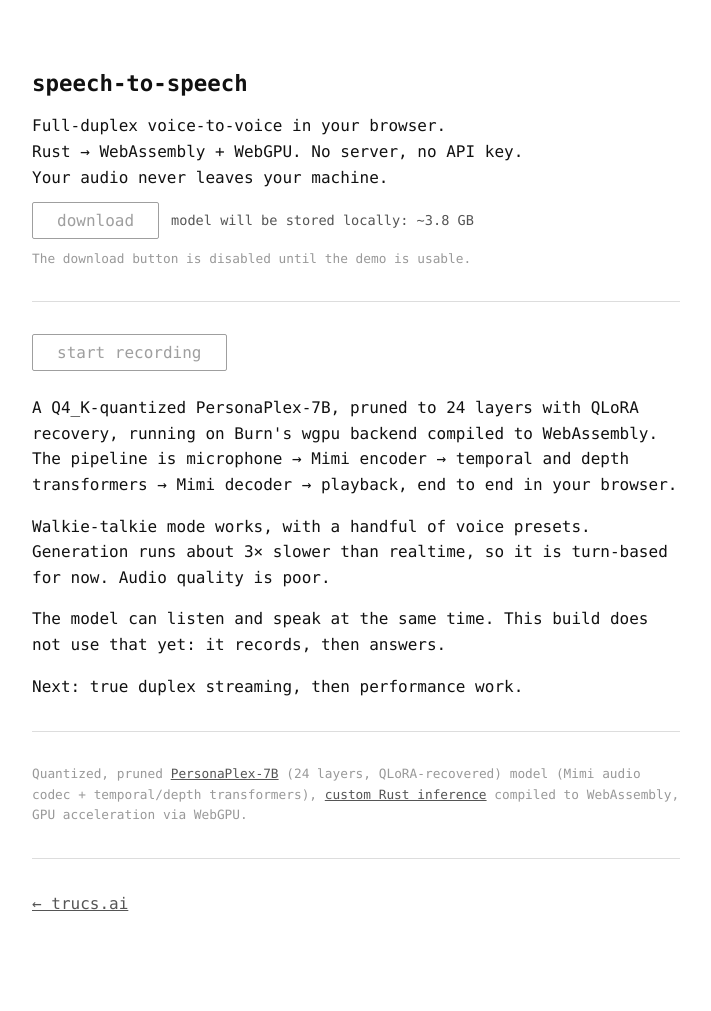
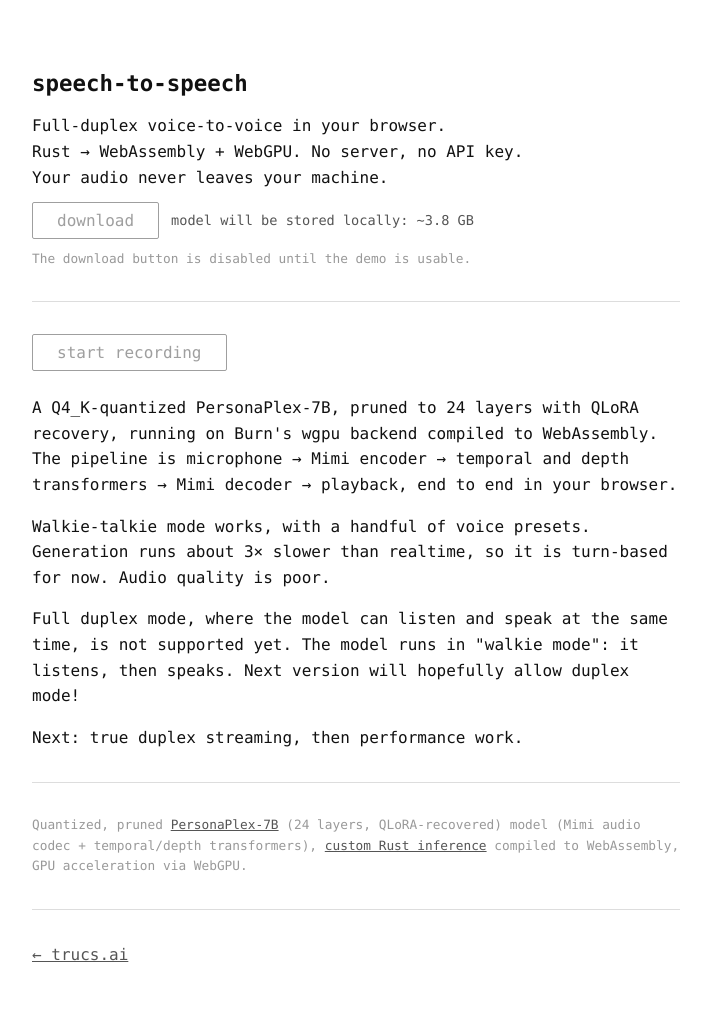
Before and after one commit to idle-intelligence/trucs.ai, a Jekyll site: the page sts/index.html, which Jekyll copies as it is, in a window 1280 px wide. Shown: the whole page, without its empty margins (284-995 px from the left). Built offline with Jekyll 4.4.1, drawn with Linux system fonts in a browser that asks for light colours; before the commit the page ends 960 px from its top, so only the background shows below that.

Commit message:
sts: duplex paragraph in TC's words

```diff
--- a/sts/index.html
+++ b/sts/index.html
@@ -81,7 +81,7 @@
     <div id="sts-notes" class="notes">
       <p>A Q4_K-quantized PersonaPlex-7B, pruned to 24 layers with QLoRA recovery, running on Burn's wgpu backend compiled to WebAssembly. The pipeline is microphone → Mimi encoder → temporal and depth transformers → Mimi decoder → playback, end to end in your browser.</p>
       <p>Walkie-talkie mode works, with a handful of voice presets. Generation runs about 3× slower than realtime, so it is turn-based for now. Audio quality is poor.</p>
-      <p>The model can listen and speak at the same time. This build does not use that yet: it records, then answers.</p>
+      <p>Full duplex mode, where the model can listen and speak at the same time, is not supported yet. The model runs in "walkie mode": it listens, then speaks. Next version will hopefully allow duplex mode!</p>
       <p>Next: true duplex streaming, then performance work.</p>
     </div>
 
```
